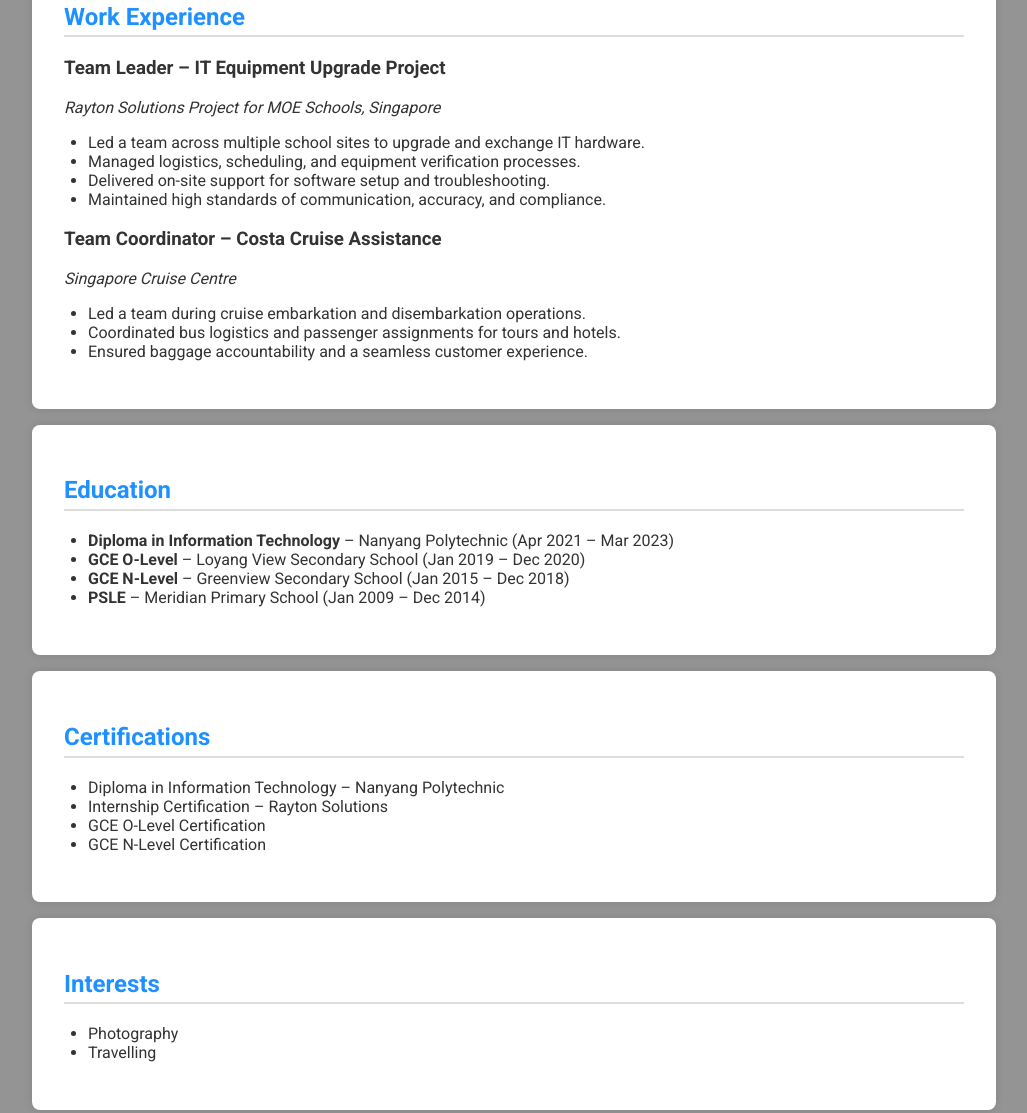
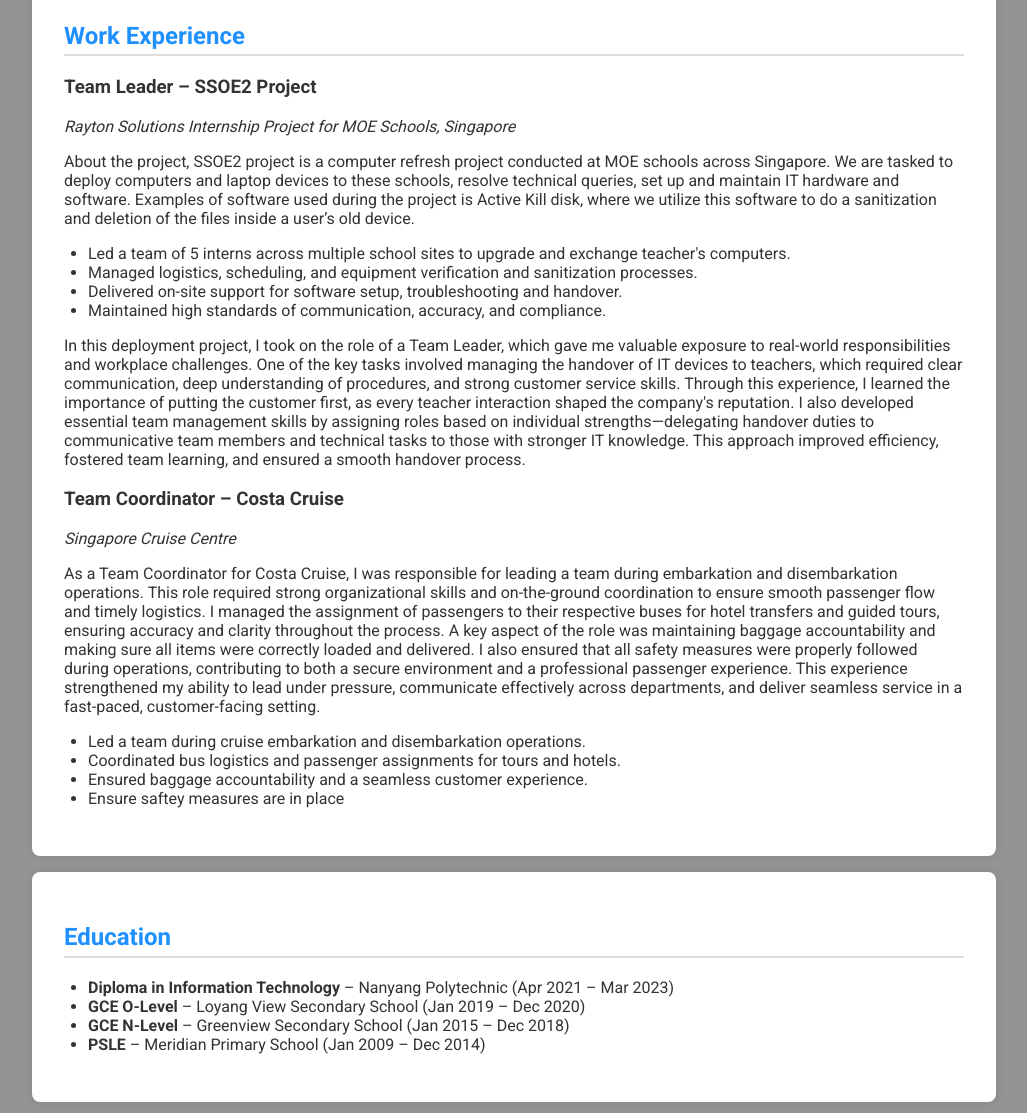
Before and after one commit to Manichies/GeraldDigiPortfolio, a plain HTML site: page index.html in a window 1280 px wide. Shown: the part 1122-2235 px from the top of the page, without its empty margins (126-1153 px from the left). Drawn offline with Linux system fonts and the light colour scheme.

Commit message:
Add PDF and Update Index HTML files

```diff
--- a/index.html
+++ b/index.html
@@ -148,7 +148,8 @@
 
   <section>
     <h2>Profile</h2>
-    <p>Motivated and adaptable individual who recently completed National Service, with a strong desire to gain valuable professional experience. Led an island-wide IT upgrade initiative for MOE schools and coordinated cruise operations. Passionate about photography and exploring new perspectives through travel.</p>
+    <p>Motivated and adaptable individual who recently completed National Service, with a strong desire to gain valuable professional experience. Led an island-wide computer refresh for MOE schools and coordinated cruise operations.
+      Passionate about photography, love to take pictures during my free time and exploring new perspectives through travel.</p>
   </section>
 
   <section>
@@ -157,6 +158,7 @@
       <li>Project Coordination</li>
       <li>Team Leadership</li>
       <li>Software Installation & Troubleshooting</li>
+      <li>Basic Programming Skills</li>
       <li>Client Communication</li>
       <li>Problem Solving</li>
       <li>Planning & Delegation</li>
@@ -167,21 +169,32 @@
 
   <section>
     <h2>Work Experience</h2>
-    <h3>Team Leader – IT Equipment Upgrade Project</h3>
-    <p><em>Rayton Solutions Project for MOE Schools, Singapore</em></p>
+    <h3>Team Leader – SSOE2 Project</h3>
+    <p><em>Rayton Solutions Internship Project for MOE Schools, Singapore</em></p>
+    <p>About the project, SSOE2 project is a computer refresh project conducted at MOE schools across Singapore. We are tasked to deploy computers and laptop devices to these schools, resolve technical queries, set up and maintain IT hardware and software. Examples of software used during the project is Active Kill disk,
+      where we utilize this software to do a sanitization and deletion of the files inside a user’s old device.</p>
     <ul>
-      <li>Led a team across multiple school sites to upgrade and exchange IT hardware.</li>
-      <li>Managed logistics, scheduling, and equipment verification processes.</li>
-      <li>Delivered on-site support for software setup and troubleshooting.</li>
+      <li>Led a team of 5 interns across multiple school sites to upgrade and exchange teacher's computers.</li>
+      <li>Managed logistics, scheduling, and equipment verification and sanitization processes.</li>
+      <li>Delivered on-site support for software setup, troubleshooting and handover.</li>
       <li>Maintained high standards of communication, accuracy, and compliance.</li>
     </ul>
+    <p>In this deployment project, I took on the role of a Team Leader, which gave me valuable exposure to real-world responsibilities and workplace challenges. One of the key tasks involved managing the handover of IT devices to teachers, which required clear communication, deep understanding of procedures, and strong customer service skills.
 
-    <h3>Team Coordinator – Costa Cruise Assistance</h3>
+      Through this experience, I learned the importance of putting the customer first, as every teacher interaction shaped the company's reputation. I also developed essential team management skills by assigning roles based on individual strengths—delegating handover duties to communicative team members and technical tasks to those with stronger IT
+      knowledge. This approach improved efficiency, fostered team learning, and ensured a smooth handover process.</p>
+
+    <h3>Team Coordinator – Costa Cruise</h3>
     <p><em>Singapore Cruise Centre</em></p>
+    <p>As a Team Coordinator for Costa Cruise, I was responsible for leading a team during embarkation and disembarkation operations. This role required strong organizational skills and on-the-ground coordination to ensure smooth passenger flow and timely logistics. I managed the assignment of passengers to their respective buses for hotel transfers and guided tours, ensuring accuracy and clarity throughout the process.
+
+      A key aspect of the role was maintaining baggage accountability and making sure all items were correctly loaded and delivered. I also ensured that all safety measures were properly followed during operations, contributing to both a secure environment and a professional passenger experience. This experience strengthened my ability to lead under pressure, communicate effectively across departments, and deliver seamless
+      service in a fast-paced, customer-facing setting.</p>
     <ul>
       <li>Led a team during cruise embarkation and disembarkation operations.</li>
       <li>Coordinated bus logistics and passenger assignments for tours and hotels.</li>
       <li>Ensured baggage accountability and a seamless customer experience.</li>
+      <li>Ensure saftey measures are in place</li>
     </ul>
   </section>
 
@@ -196,10 +209,11 @@
   </section>
 
   <section>
-    <h2>Certifications</h2>
+    <h2>Certifications/Testimonals</h2>
     <ul>
-      <li>Diploma in Information Technology – Nanyang Polytechnic</li>
-      <li>Internship Certification – Rayton Solutions</li>
+      <li> <a href="NYPCertificate.pdf" view>Diploma in Information Technology – Nanyang Polytechnic</a></li>
+      <li> <a href="IntershiptCerificate.pdf" view>Internship Certification – Rayton Solutions</a></li>
+      <li> <a href="GeraldIntershipTestimonal.pdf" view>Internship Testimonal – Rayton Solutions</a></li>
       <li>GCE O-Level Certification</li>
       <li>GCE N-Level Certification</li>
     </ul>
```
Also changed, not shown: contact.html (+2 -1 lines), gallery.html (+1 -1 lines), 3 other files.
